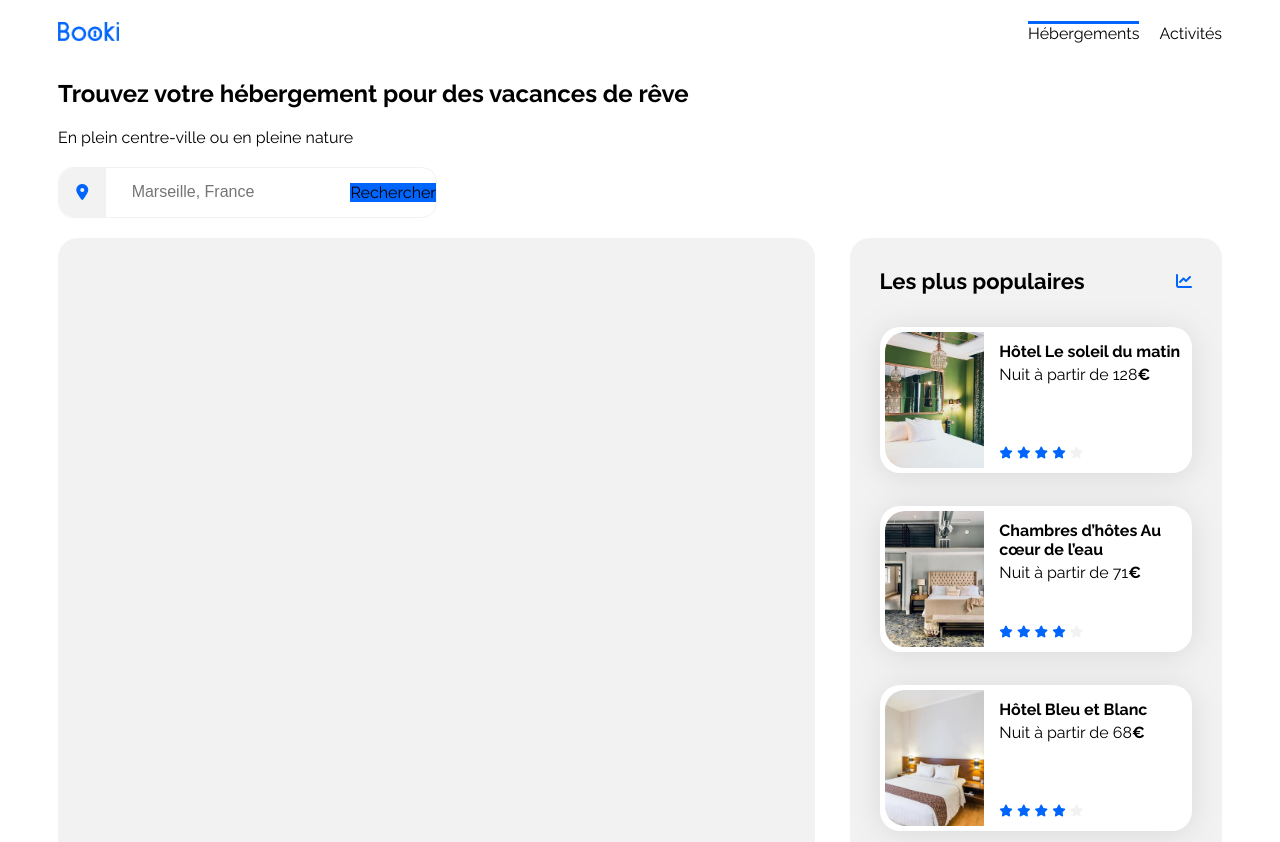
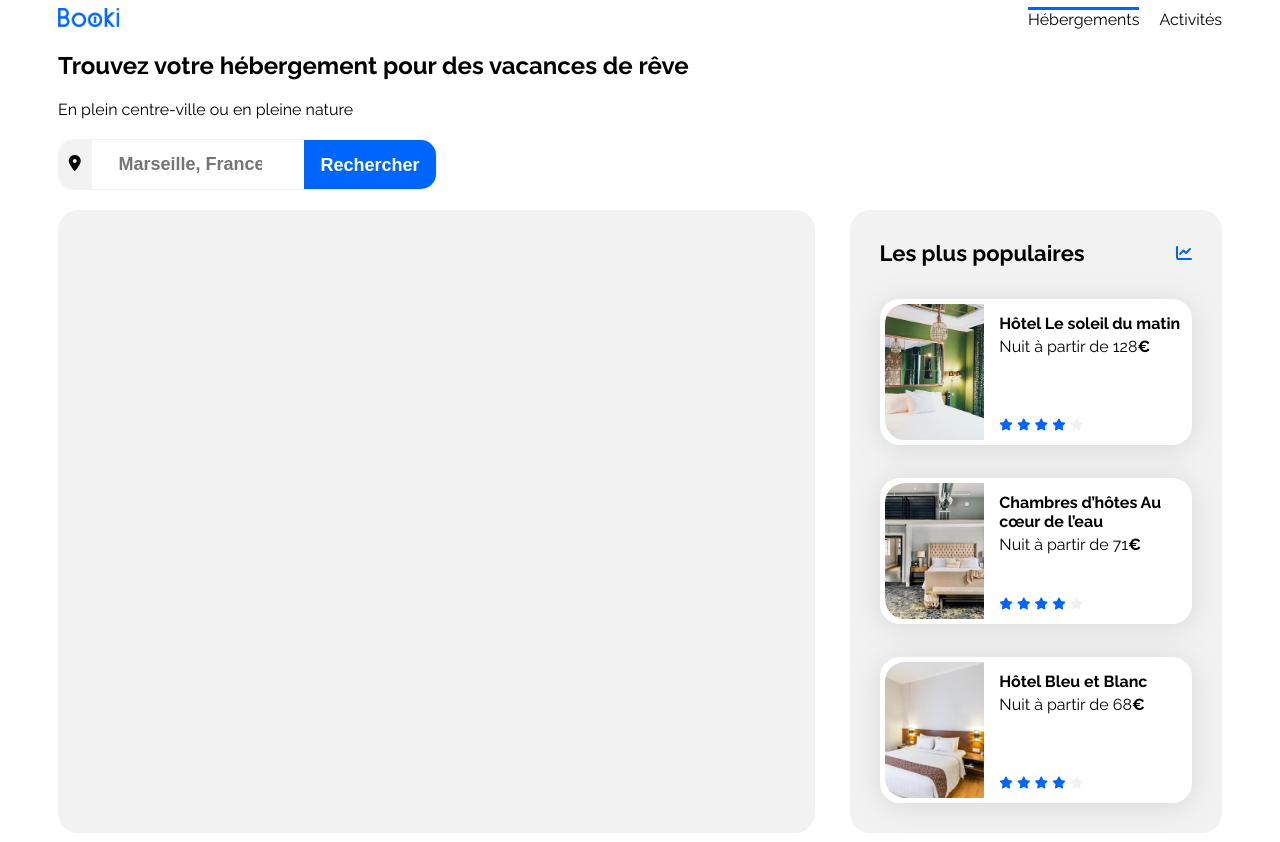
Before and after one commit to M2Triki/Booki, a plain HTML site: page index.html in a window 1280 px wide. Shown: the top 842 px of the page. Drawn offline with Linux system fonts and the light colour scheme.

Commit message:
Modification search bar, ajout couleur bleu à Recherche. Pas terminé

```diff
--- a/css/style.css
+++ b/css/style.css
@@ -63,16 +63,16 @@ a {
 /****** Menu ***********/
 .navbar {
     display: flex;
-    text-align: center;
     justify-content: space-between;
     align-items: center;
-    gap: 20px;
-
 }
 
 .navbar .nav-links ul {
     display: flex;
     gap: 20px;
+    text-align: center;
+    padding: 0;
+    margin: 0;
 }
 
 .nav-links-heb:hover, .nav-links-act:hover {
@@ -81,6 +81,8 @@ a {
 
 .nav-links-heb {
     border-top: 3px solid #0065FC;
+    padding: 0;
+    margin: 0;
 }
 
 
@@ -101,7 +103,7 @@ a {
 
     margin-top: 20px;
     margin-bottom: 20px;
-    overflow: hidden;
+
 }
 
 .div-icon {
@@ -110,13 +112,20 @@ a {
     align-items: center;
     background-color: #F2F2F2;
     width: 50px;
-    height: 100%;
+    height: 49px;
     border-radius: 15px 0 0 15px;
+}
+
+.icon {
+    width: 14px;
+    height: 18px;
+    color: black;
 }
 
 
 .barreRecherche {
-    font-size: 16px;
+    font-size: 18px;
+    font-weight: 700;
     width: 100%;
 
     border: none;
@@ -126,6 +135,16 @@ a {
 
 .div-rechercher {
     background: #0065FC;
+    padding: 0;
+    margin: 0;
+    width: 132px;
+    height: 49px;
+    font-size: 18px;
+    font-weight: 700;
+    color: white;
+    border: none;
+    padding: 15px 16px 15px 16px;
+    border-radius: 0px 15px 15px 0;
 }
 
 
--- a/index.html
+++ b/index.html
@@ -35,9 +35,9 @@
                 </div>
 
                 <div class="search-bar">
-                    <div class="div-icon"><i class="fa-solid fa-location-dot"></i></div>
+                    <div class="div-icon"><i class="icon fa-solid fa-location-dot"></i></div>
                     <div><input class="barreRecherche" type="search" placeholder="Marseille, France"></div>
-                    <div class="div-rechercher">Rechercher</div>
+                    <div><input class="div-rechercher" type="submit" value="Rechercher"></div>
                 </div>
             </section>
 
```
